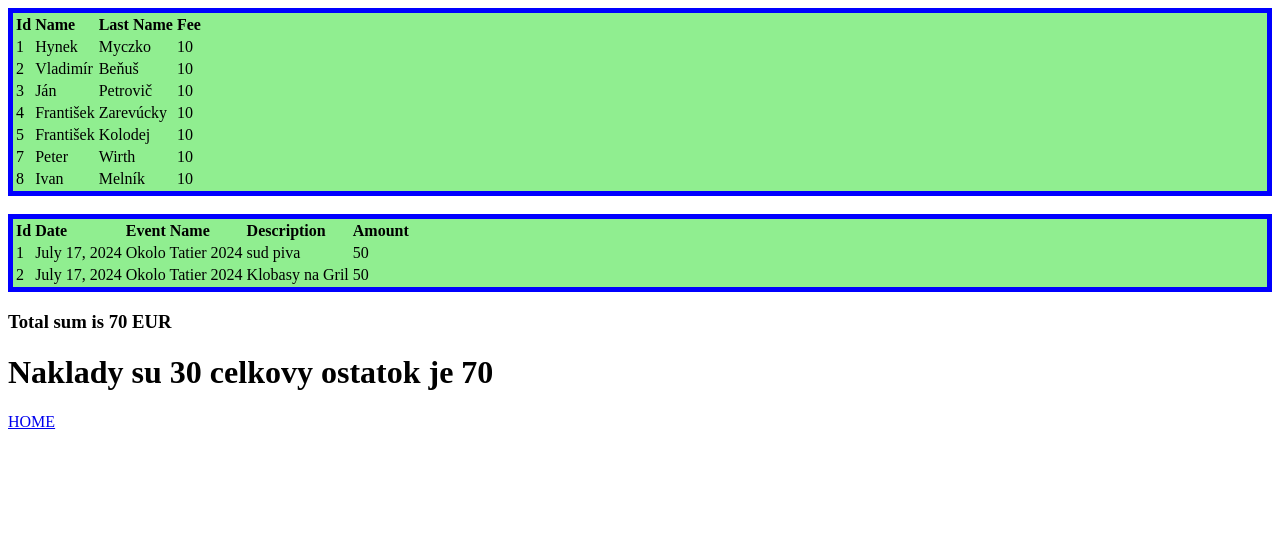
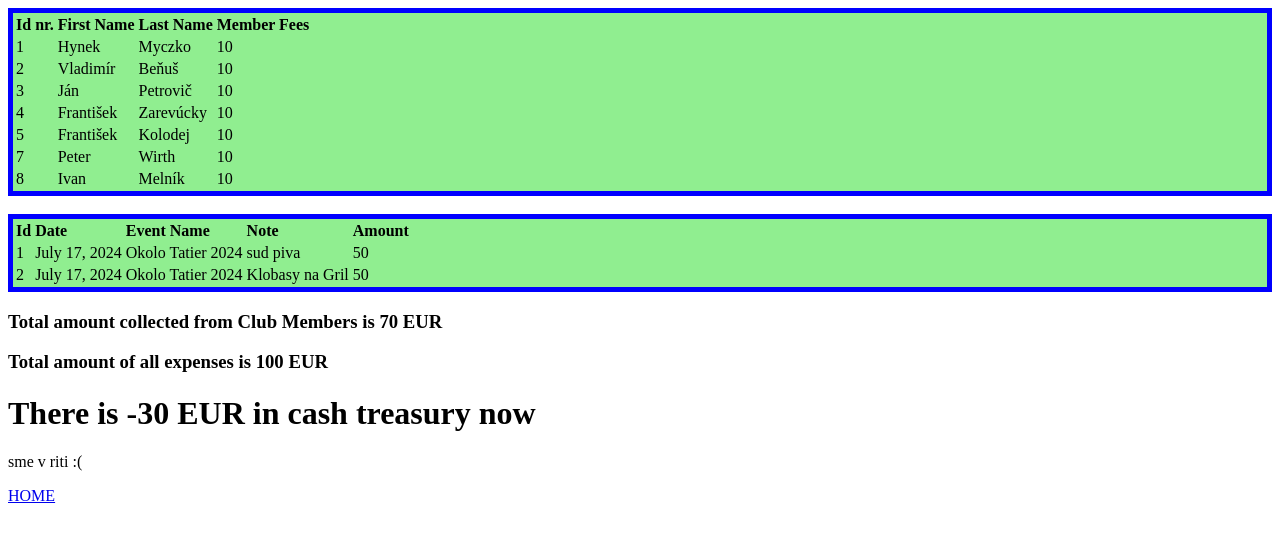
Before and after one commit to emax-77/Cycling-Club, a Django app: page /testing/ in a window 1280 px wide. Shown: the top 542 px of the page. Run offline with Django 5.2, Linux system fonts and the light colour scheme; data comes from the database, SQL or seed files in the repository.

Commit message:
views and templates updated

```diff
--- a/members/models.py
+++ b/members/models.py
@@ -17,6 +17,3 @@ class Expenses(models.Model):
   event_name = models.CharField(max_length=255,null=True)
   purpose = models.CharField(max_length=255,null=True)
   amount = models.IntegerField(null=True)
-
-# def __str__(self):
-#   return f"{self.firstname} {self.lastname}"
--- a/members/templates/template.html
+++ b/members/templates/template.html
@@ -16,10 +16,10 @@
 <div class="myDiv">
     <table>
         <tr align ="left">
-            <th>Id </th>
-            <th>Name </th>
+            <th>Id nr.</th>
+            <th>First Name </th>
             <th>Last Name </th>
-            <th>Fee </th>
+            <th>Member Fees </th>
         </tr>
         {% for x in mymembers %}
           <tr>
@@ -40,7 +40,7 @@
           <th>Id </th>
           <th>Date </th>
           <th>Event Name </th>
-          <th>Description </th>
+          <th>Note </th>
           <th>Amount </th>
       </tr>
       {% for x in myexpenses %}
@@ -55,12 +55,18 @@
   </table>
 </div>
 
-<h3>Total sum is {{ sum_fees }} EUR</h3>
+<h3>Total amount collected from Club Members is {{ sum_fees }} EUR</h3>
+<h3>Total amount of all expenses is {{ sum_expenses }} EUR </h3>
 
-{% with naklady=30 %}
+<h1>There is {{ cashier }} EUR in cash treasury now</h1>
 
-<h1>Naklady su {{ naklady }} celkovy ostatok je {{ sum_fees}} </h1>
-{% endwith %}
+{% if cashier > 0 %}
+  <p>sme v baliku :)</p>
+{% elif cashier < 0 %}
+  <p>sme v riti :( </p>
+{% else %}
+  <p>mame nulu !</p>
+{% endif %}
 
 <a href="/">HOME</a>
 </body>
--- a/members/views.py
+++ b/members/views.py
@@ -27,11 +27,15 @@ def testing(request):
   mymembers = Member.objects.all().values()
   myexpenses = Expenses.objects.all().values()
   sum_fees = sum([x['member_fees'] for x in mymembers])
+  sum_expenses = sum([x['amount'] for x in myexpenses])
+  cashier = sum_fees - sum_expenses
   template = loader.get_template('template.html')
   context = {
     'mymembers': mymembers,
     'sum_fees': sum_fees,
     'myexpenses': myexpenses,
+    'sum_expenses': sum_expenses,
+    'cashier': cashier,
   }
   return HttpResponse(template.render(context, request))
 
```
